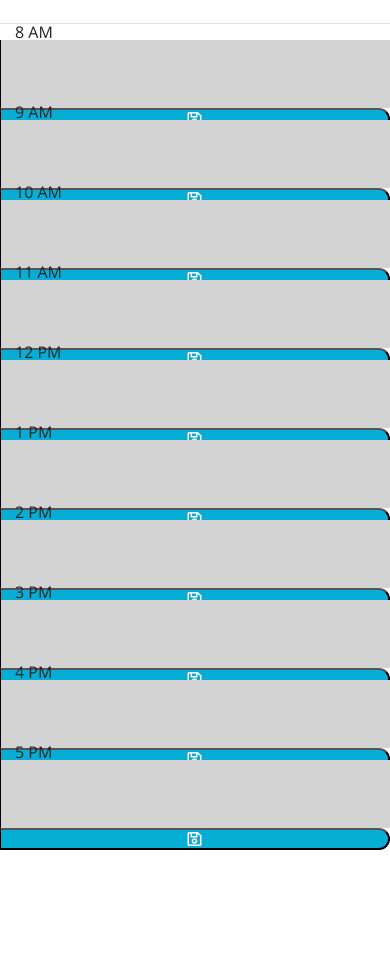
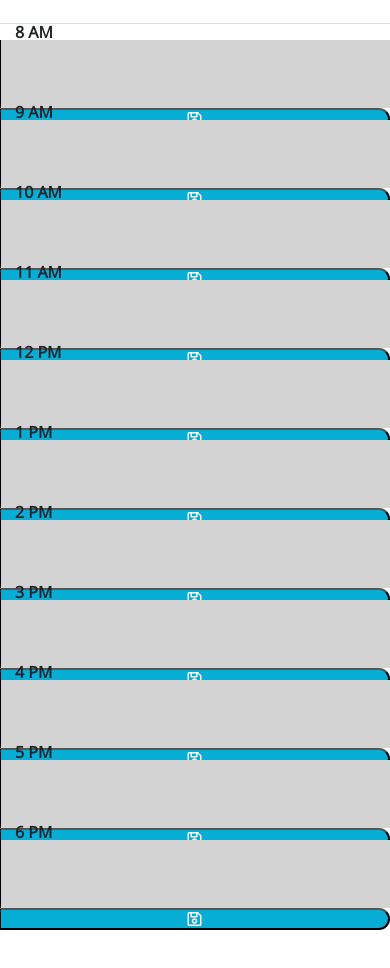
Before and after one commit to danielthomas129/Week-Day-Schedule, a plain HTML site: page index.html in a window 390 px wide. Shown: the part 400-1368 px from the top of the page. Before the commit the page ends 1303 px from the top, so only its background shows below. Drawn offline with nearby package versions, Linux system fonts and the light colour scheme.

Commit message:
added additonal time slots fixed styling issues, change font color

```diff
--- a/index.html
+++ b/index.html
@@ -41,55 +41,61 @@
 
   <div id="calendar-row2" class="row justify-content-md-center border-top border-bottom calendar-row">
     <div id="time2"class="col-md-1">9 AM</div>
-    <textarea rows="3" id="text-entry2" class="past col-md-10"></textarea>
+    <textarea rows="3" id="text-entry2" class="col-md-10"></textarea>
     <button id="save" class="saveBtn col-md-1"><i class="far fa-save"></i></button>
   </div>
 
   <div id="calendar-row3" class="row justify-content-md-center border-top border-bottom calendar-row">
     <div id="time3"class="col-md-1">10 AM</div>
-    <textarea rows="3" id="text-entry3" class="past col-md-10"></textarea>
+    <textarea rows="3" id="text-entry3" class="col-md-10"></textarea>
     <button id="save" class="saveBtn col-md-1"><i class="far fa-save"></i></button>
   </div>
 
   <div id="calendar-row4" class="row justify-content-md-center border-top border-bottom calendar-row">
     <div id="time4"class="col-md-1">11 AM</div>
-    <textarea rows="3" id="text-entry4" class="past col-md-10"></textarea>
+    <textarea rows="3" id="text-entry4" class="col-md-10"></textarea>
     <button id="save" class="saveBtn col-md-1"><i class="far fa-save"></i></button>
   </div>
 
   <div id="calendar-row5" class="row justify-content-md-center border-top border-bottom calendar-row">
     <div id="time5"class="col-md-1">12 PM</div>
-    <textarea rows="3" id="text-entry5" class="past col-md-10"></textarea>
+    <textarea rows="3" id="text-entry5" class="col-md-10"></textarea>
     <button id="save" class="saveBtn col-md-1"><i class="far fa-save"></i></button>
   </div>
 
   <div id="calendar-row6" class="row justify-content-md-center border-top border-bottom calendar-row">
     <div id="time6"class="col-md-1 time">1 PM</div>
-    <textarea rows="3" id="text-entry6" class="past col-md-10"></textarea>
+    <textarea rows="3" id="text-entry6" class="col-md-10"></textarea>
     <button id="save" class="saveBtn col-md-1"><i class="far fa-save"></i></button>
   </div>
 
   <div id="calendar-row7" class="row justify-content-md-center border-top border-bottom calendar-row">
     <div id="time7"class="col-md-1 time">2 PM</div>
-    <textarea rows="3" id="text-entry7" class="past col-md-10"></textarea>
+    <textarea rows="3" id="text-entry7" class="col-md-10"></textarea>
     <button id="save" class="saveBtn col-md-1"><i class="far fa-save"></i></button>
   </div>
 
   <div id="calendar-row8" class="row justify-content-md-center border-top border-bottom calendar-row">
     <div id="time8"class="col-md-1">3 PM</div>
-    <textarea rows="3" id="text-entry8" class="past col-md-10"></textarea>
+    <textarea rows="3" id="text-entry8" class="col-md-10"></textarea>
     <button id="save" class="saveBtn col-md-1"><i class="far fa-save"></i></button>
   </div>
 
   <div id="calendar-row9" class="row justify-content-md-center border-top border-bottom calendar-row">
     <div id="time9"class="col-md-1">4 PM</div>
-    <textarea rows="3" id="text-entry9" class="past col-md-10"></textarea>
+    <textarea rows="3" id="text-entry9" class="col-md-10"></textarea>
     <button id="save" class="saveBtn col-md-1"><i class="far fa-save"></i></button>
   </div>
 
   <div id="calendar-row10" class="row justify-content-md-center border-top border-bottom calendar-row">
     <div id="time10"class="col-md-1">5 PM</div>
-    <textarea rows="3" id="text-entry10" class="past col-md-10"></textarea>
+    <textarea rows="3" id="text-entry10" class="col-md-10"></textarea>
+    <button id="save" class="saveBtn col-md-1"><i class="far fa-save"></i></button>
+  </div>
+
+  <div id="calendar-row10" class="row justify-content-md-center border-top border-bottom calendar-row">
+    <div id="time11"class="col-md-1">6 PM</div>
+    <textarea rows="3" id="text-entry11" class="col-md-10"></textarea>
     <button id="save" class="saveBtn col-md-1"><i class="far fa-save"></i></button>
   </div>
 
--- a/script.js
+++ b/script.js
@@ -9,6 +9,7 @@ let workDay = {
   "3 PM": "",
   "4 PM": "",
   "5 PM": "",
+  "6 PM": "",
 };
 
 $(document).ready(function(){
@@ -58,6 +59,7 @@ function hourNumberFromHourString(hourString) {
     case "3 PM": return 15;
     case "4 PM": return 16;
     case "5 PM": return 17;
+    case "6 PM": return 18;
   }
 }
 
--- a/style.css
+++ b/style.css
@@ -1,5 +1,6 @@
 body {
   font-family: 'Open Sans', sans-serif;
+  font-weight: bolder;
   font-size: 16px;
   line-height: 1;
 }
@@ -45,17 +46,18 @@ textarea{
 
 .past-hour {
   background-color: #d3d3d3;
-  color: white;
+  color: black;
+
 }
 
 .present-hour {
   background-color: #ff6961;
-  color: white;
+  color: black;
 }
 
 .future-hour {
   background-color: #77dd77;
-  color: white;
+  color: black;
 }
 
 .saveBtn {
```
